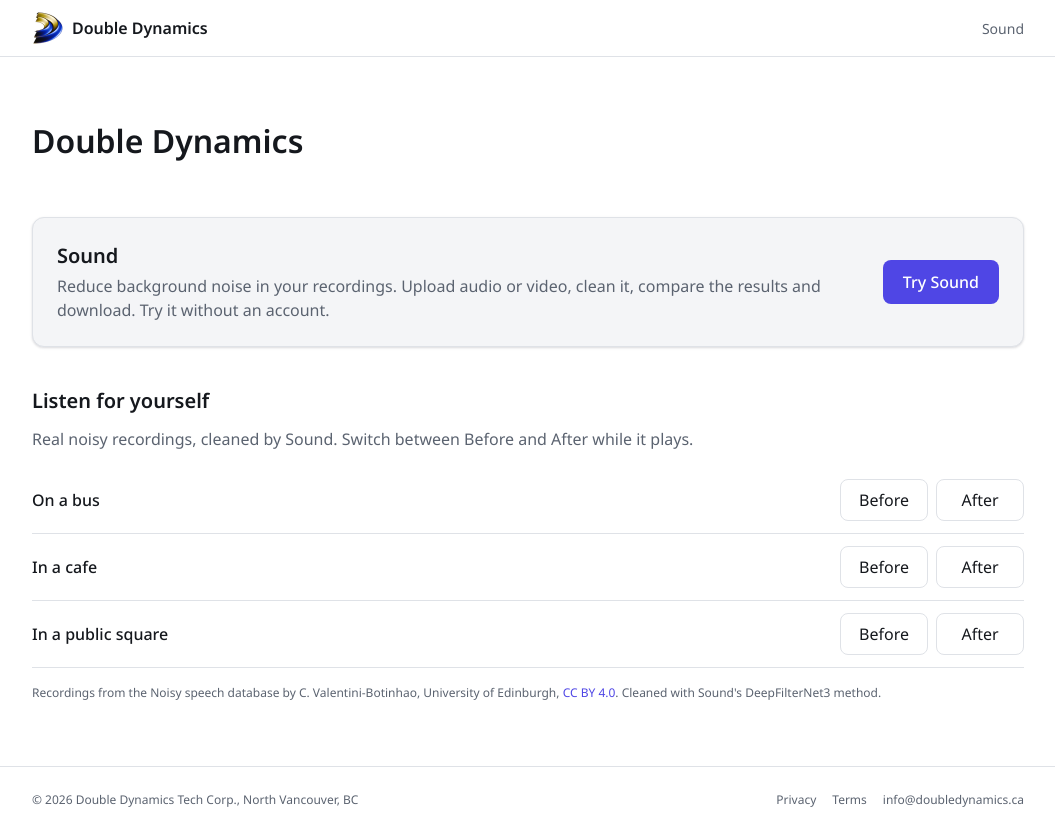
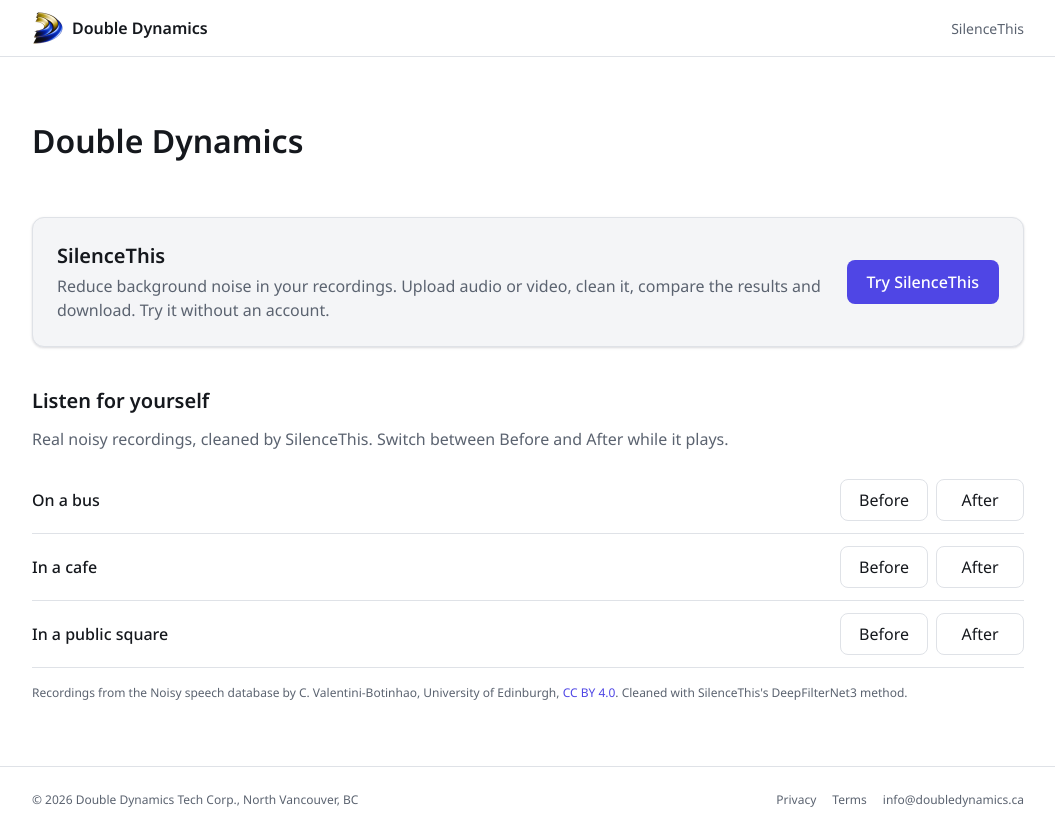
Before and after one commit to doubledynamics/doubledynamics.ca, a plain HTML site: page docs/index.html in a window 1280 px wide. Shown: the whole page, without its empty margins (112-1167 px from the left). Drawn offline with Linux system fonts and the light colour scheme; no server answers.

Commit message:
Company site: the product is now called SilenceThis
Links still go to sound.doubledynamics.ca until silencethis.doubledynamics.ca works.

Co-Authored-By: Claude Opus 5.5 <noreply@anthropic.com>
Claude-Session: https://claude.ai/code/session_01Vhm4CemdKUS9CLUeNe53dw

```diff
--- a/docs/index.html
+++ b/docs/index.html
@@ -4,7 +4,7 @@
     <meta charset="UTF-8">
     <meta name="viewport" content="width=device-width, initial-scale=1.0">
     <title>Double Dynamics</title>
-    <meta name="description" content="Double Dynamics is a small software company in North Vancouver, BC. We make Sound, a web app that reduces background noise in recordings.">
+    <meta name="description" content="Double Dynamics is a small software company in North Vancouver, BC. We make SilenceThis, a web app that reduces background noise in recordings.">
     <link rel="preload" href="fonts/noto-sans-latin-400-normal.woff2" as="font" type="font/woff2" crossorigin>
     <link rel="stylesheet" href="css/styles.css">
     <link rel="icon" href="favicon.ico" sizes="any">
@@ -13,7 +13,7 @@
     <meta property="og:type" content="website">
     <meta property="og:site_name" content="Double Dynamics">
     <meta property="og:title" content="Double Dynamics">
-    <meta property="og:description" content="A small software company in North Vancouver, BC. We make Sound, a web app that reduces background noise in recordings.">
+    <meta property="og:description" content="A small software company in North Vancouver, BC. We make SilenceThis, a web app that reduces background noise in recordings.">
     <meta property="og:url" content="https://www.doubledynamics.ca/">
     <meta property="og:image" content="https://www.doubledynamics.ca/img/og.png">
     <meta name="twitter:card" content="summary_large_image">
@@ -25,7 +25,7 @@
                 <img src="img/logo-64.png" alt="" width="32" height="32">
                 <span>Double Dynamics</span>
             </a>
-            <nav><a href="https://sound.doubledynamics.ca">Sound</a></nav>
+            <nav><a href="https://sound.doubledynamics.ca">SilenceThis</a></nav>
         </div>
     </header>
 
@@ -37,15 +37,15 @@
 
             <section class="product-card">
                 <div>
-                    <h2>Sound</h2>
+                    <h2>SilenceThis</h2>
                     <p>Reduce background noise in your recordings. Upload audio or video, clean it, compare the results and download. Try it without an account.</p>
                 </div>
-                <a class="button" href="https://sound.doubledynamics.ca">Try Sound</a>
+                <a class="button" href="https://sound.doubledynamics.ca">Try SilenceThis</a>
             </section>
 
             <section class="samples">
                 <h2>Listen for yourself</h2>
-                <p class="samples-note">Real noisy recordings, cleaned by Sound. Switch between Before and After while it plays.</p>
+                <p class="samples-note">Real noisy recordings, cleaned by SilenceThis. Switch between Before and After while it plays.</p>
                 <div class="sample" data-before="audio/bus-before.mp3" data-after="audio/bus-after.mp3">
                     <span class="sample-label">On a bus</span>
                     <div class="sample-buttons">
@@ -67,7 +67,7 @@
                         <button type="button" data-version="after" aria-pressed="false">After</button>
                     </div>
                 </div>
-                <p class="credit">Recordings from the Noisy speech database by C. Valentini-Botinhao, University of Edinburgh, <a href="https://doi.org/10.7488/ds/2117">CC BY 4.0</a>. Cleaned with Sound's DeepFilterNet3 method.</p>
+                <p class="credit">Recordings from the Noisy speech database by C. Valentini-Botinhao, University of Edinburgh, <a href="https://doi.org/10.7488/ds/2117">CC BY 4.0</a>. Cleaned with SilenceThis's DeepFilterNet3 method.</p>
             </section>
 
         </div>
```
Also changed, not shown: docs/privacy.html (+1 -1 lines), docs/terms.html (+1 -1 lines).
